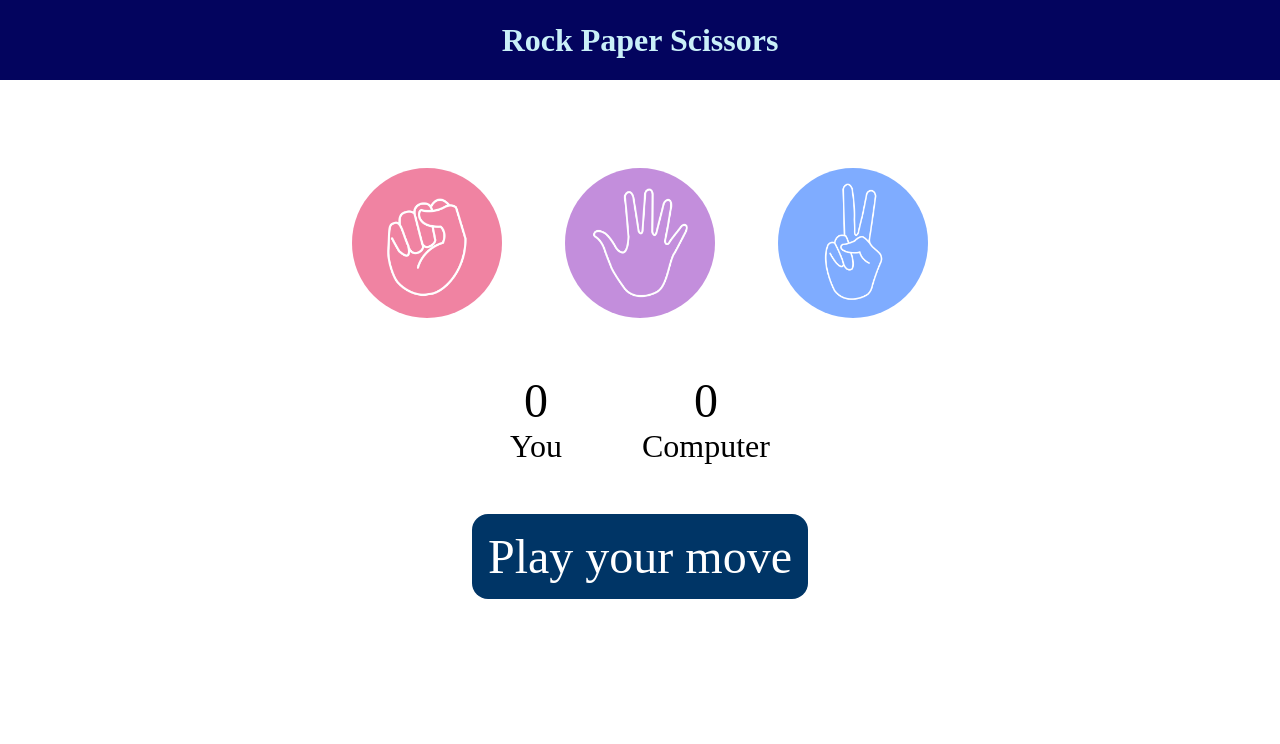
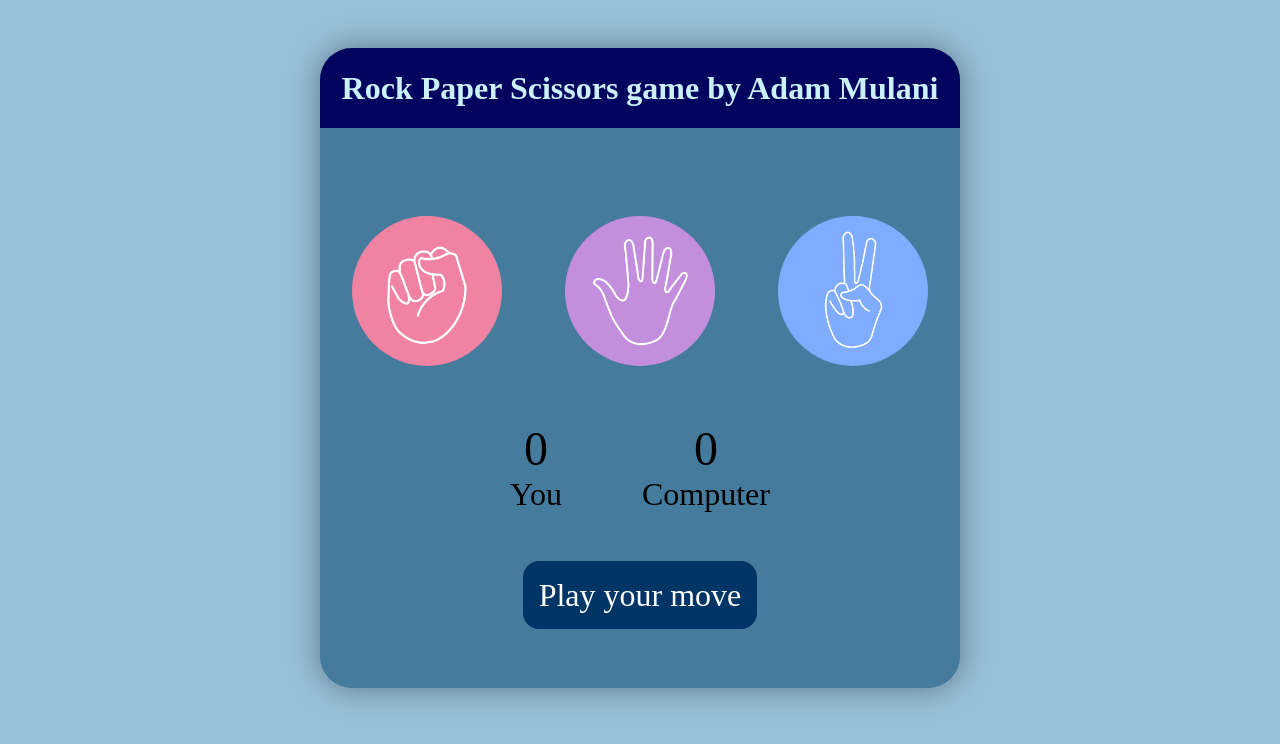
Before and after one commit to Adammulani/Rock-Paper-Scissors-game, a plain HTML site: page index.html in a window 1280 px wide. Drawn offline with Linux system fonts and the light colour scheme.

Commit message:
did some final design work

```diff
--- a/index.html
+++ b/index.html
@@ -7,7 +7,10 @@
     <link rel="stylesheet" href="style.css">
 </head>
 <body>
-    <h1>Rock Paper Scissors</h1>
+    <div class="global-container">
+    <div class="container">
+    <h1>Rock Paper Scissors game by Adam Mulani</h1>
+
     <div class="choices">
         <div class="choice" id="rock">
             <img src="./images/rock.png" alt="rock">
@@ -36,6 +39,8 @@
     <div class="msg-container">
         <p id="msg">Play your move</p>
     </div>
+    </div>
+    </div>
     <script src="app.js"></script>
 </body>
 </html>
--- a/style.css
+++ b/style.css
@@ -8,9 +8,30 @@ h1{
     color: #caf0f8;
     height: 5rem;
     line-height: 5rem;
+    border-radius: 2rem 2rem 0rem 0rem;
 
 
 }
+.container{
+    background-color: #457b9d;
+    width: 50%;
+    height:40rem;
+    border-radius: 2rem;
+    margin-top: 3rem;
+    box-shadow:0 0 2rem rgba(0, 0,0, 0.4);
+
+}
+.global-container{
+    display: flex;
+    align-items: center;
+    justify-content: center;
+
+
+}
+body{
+    background-color: #98c1d9
+}
+
 .choice{
     height: 165px;
     width: 165px;
@@ -55,6 +76,6 @@ img{
     color: white;
     display: inline;
     border-radius: 1rem;
-    font-size: 3rem;
+    font-size: 2rem;
     padding: 1rem;
 }
```
